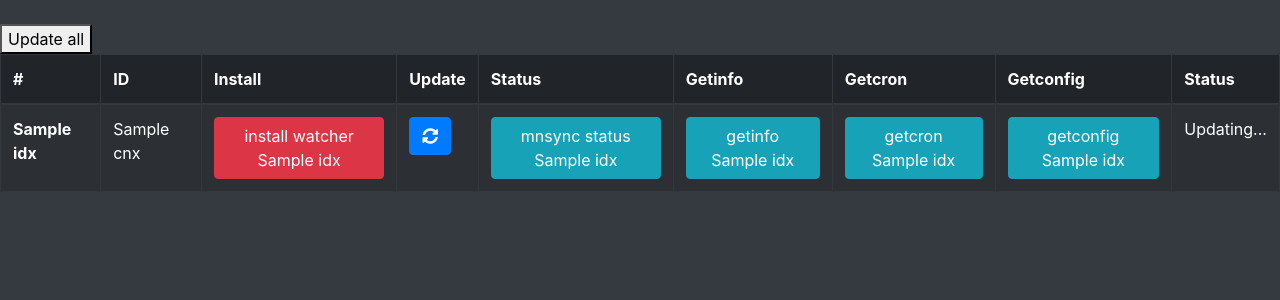
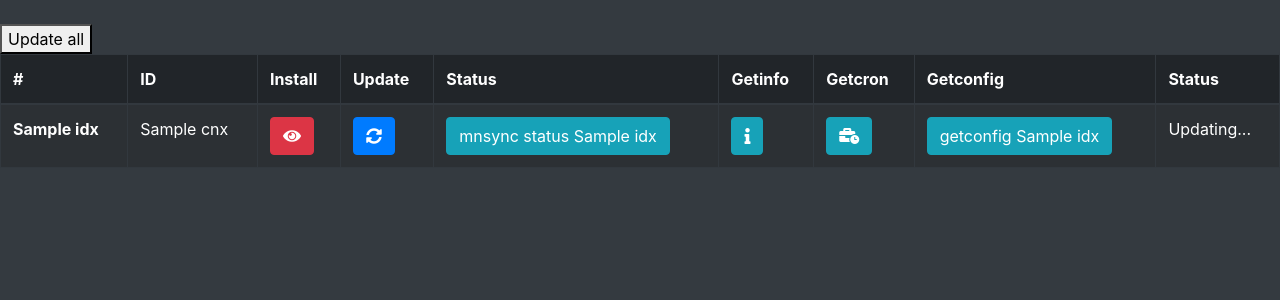
Before and after one commit to willll/masternodes, a Python web app: template templates/mnlist-jquery.html in a window 1280 px wide. Shown: the top 300 px of the page. Run offline with Jinja, Linux system fonts and the light colour scheme; the template is opened without the code that fills it: most values are stand-ins (such as "Sample title", 1, 10 or a date in 2020).

Commit message:
font awesome

```diff
--- a/templates/mnlist-jquery.html
+++ b/templates/mnlist-jquery.html
@@ -41,12 +41,12 @@
     <tr>
         <th scope="row">{{item.idx}}</th>
         <td>{{ item.cnx }}</td>
-        <td><button class='install btn btn-danger btn-xs' href='#' id='install_{{ item.idx }}'>install watcher {{item.idx}}</button></td>
-        <td><button class='update btn btn-primary btn-xs glyphicon glyphicon-refresh' href='#' id='update_{{ item.idx }}'><i class="fas fa-sync-alt"></i></button></td>
-        <td><button class='mnsync_status btn btn-info btn-xs' href='#' id='mnsyncstatus_{{ item.idx }}'>mnsync status {{item.idx}}</button></td>
-        <td><button class='getinfo btn btn-info btn-xs' href='#' id='getinfo_{{ item.idx }}'>getinfo {{item.idx}}</button></td>
-        <td><button class='getcron btn btn-info btn-xs' href='#' id='getcron_{{ item.idx }}'>getcron {{item.idx}}</button></td>
-        <td><button class='getconfig btn btn-info btn-xs' href='#' id='getconfig_{{ item.idx }}'>getconfig {{item.idx}}</button></td>
+        <td><a class='install btn btn-danger btn-xs' href='#' id='install_{{ item.idx }}' alt="install watcher for {{item.idx}}"><i class="fas fa-eye"></i></a></td>
+        <td><a class='update btn btn-primary btn-xs glyphicon glyphicon-refresh' href='#' id='update_{{ item.idx }}' alt="Upodate masternode status"><i class="fas fa-sync-alt"></i></a></td>
+        <td><a class='mnsync_status btn btn-info btn-xs' href='#' id='mnsyncstatus_{{ item.idx }}' alt="mnsync status">mnsync status {{item.idx}}</a></td>
+        <td><a class='getinfo btn btn-info btn-xs' href='#' id='getinfo_{{ item.idx }}' alt="getinfo"><i class="fas fa-info"></i></button></td>
+        <td><a class='getcron btn btn-info btn-xs' href='#' id='getcron_{{ item.idx }}' alt="Get crontab"><i class="fas fa-business-time"></i></a></td>
+        <td><a class='getconfig btn btn-info btn-xs' href='#' id='getconfig_{{ item.idx }}'>getconfig {{item.idx}}</a></td>
         <td><div class='status' id='status_{{item.idx}}'/></td>
     </tr>
     {% endfor %}
```
